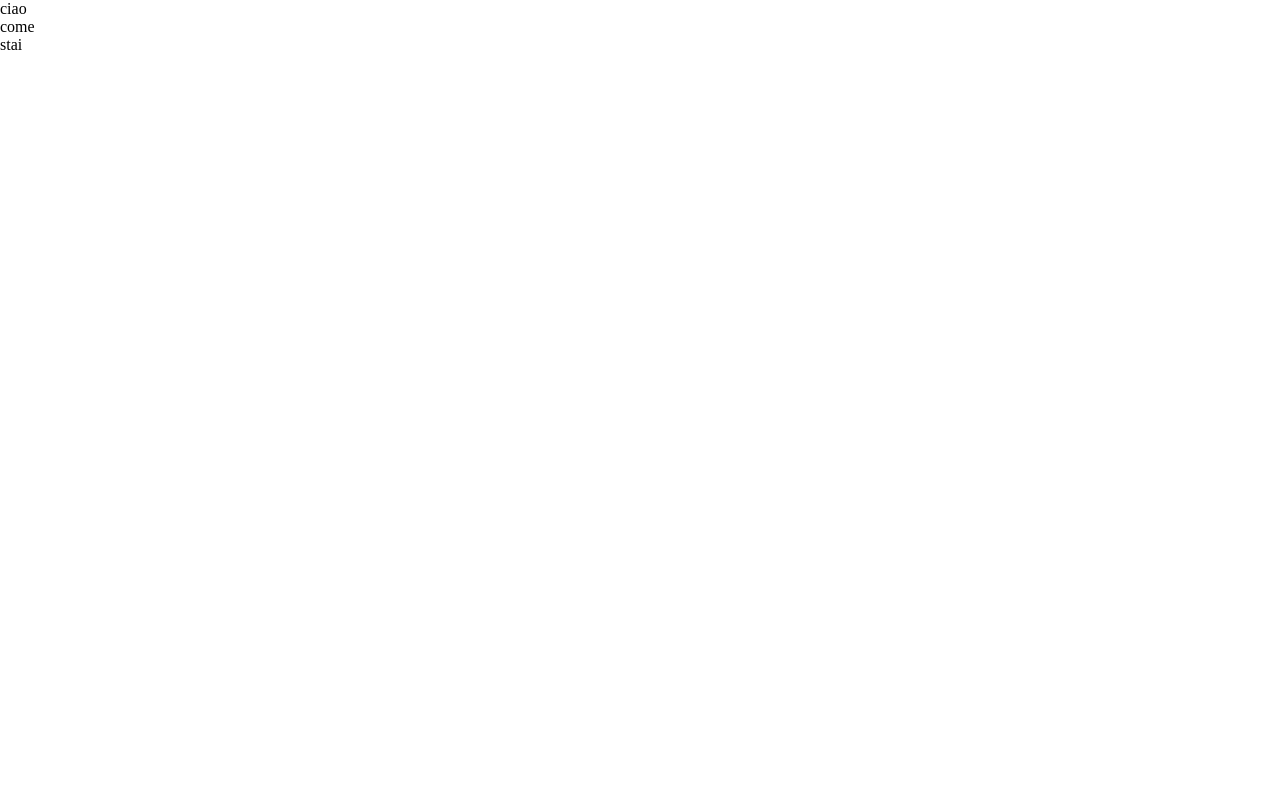
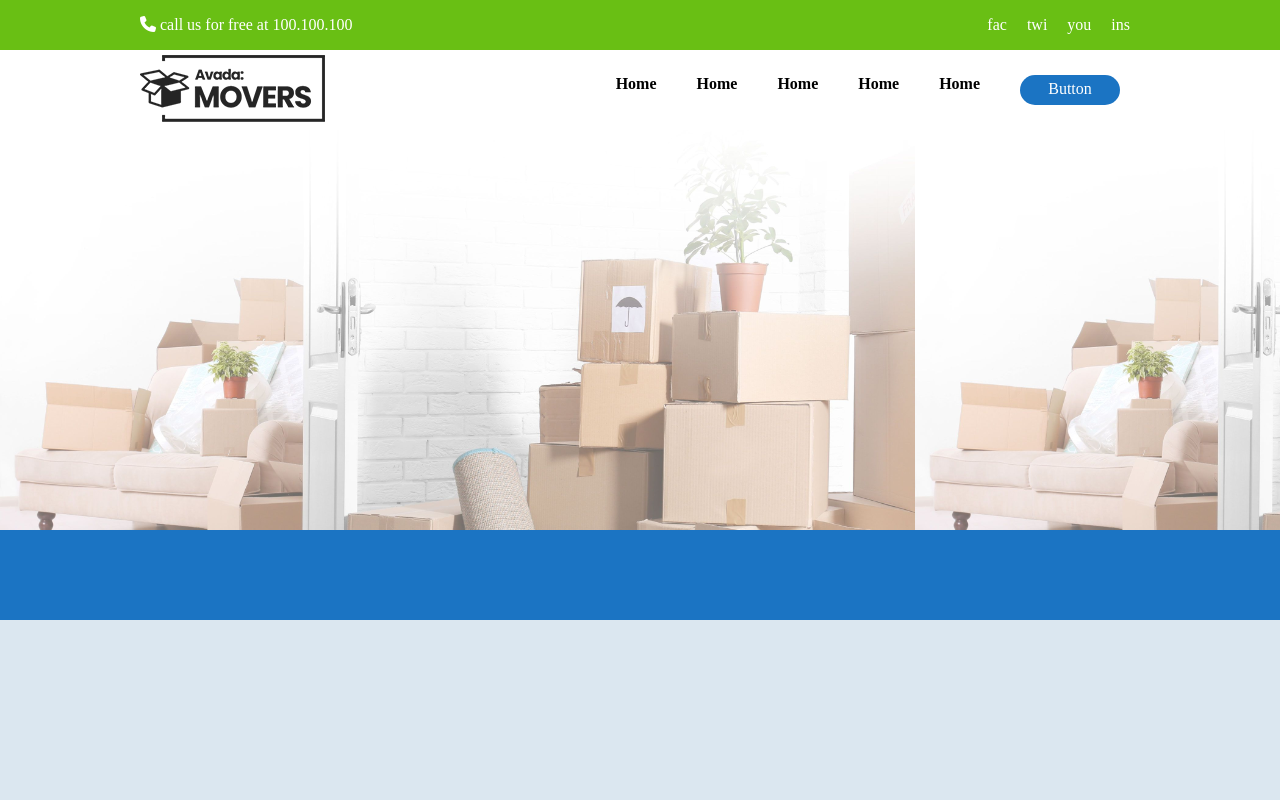
Before and after one commit to SorayaBoolean/proj-html-vuejs, a Vue app: page / in a window 1280 px wide. Shown: the top 800 px of the page. Built offline with nearby package versions, Linux system fonts and the light colour scheme.

Commit message:
General layout is ready, now I am going to add data, also fontawesome is now imported

```diff
--- a/package.json
+++ b/package.json
@@ -8,6 +8,7 @@
     "lint": "vue-cli-service lint"
   },
   "dependencies": {
+    "@fortawesome/fontawesome-free": "^6.2.0",
     "core-js": "^3.8.3",
     "vue": "^2.6.14"
   },
--- a/src/App.vue
+++ b/src/App.vue
@@ -14,6 +14,7 @@ import MyMain from './components/MyMain.vue'
 import MyFooter from './components/MyFooter.vue'
 
 
+
 export default {
   name: 'App',
   components: {
@@ -25,8 +26,12 @@ export default {
 </script>
 
 <style lang="scss">
- @import './styles/general.scss';
- @import './styles/vars.scss';
 
+  @import '~@fortawesome/fontawesome-free/css/all.css';
 
+ *{
+    padding: 0;
+    margin: 0;
+    box-sizing: border-box;
+}
 </style>
--- a/src/components/MyFooter.vue
+++ b/src/components/MyFooter.vue
@@ -1,6 +1,7 @@
 <template>
     <div>
-        stai
+        <div class="footer_top"></div>
+        <div class="footer_bottom"></div>
     </div>
 
 </template>
@@ -12,5 +13,10 @@ name: 'MyFooter'
 </script>
 
 <style scoped lang="scss">
+    .footer_top{
+        border-top: 10px solid #6ABF17;
+        height: 400px;
+    }
+
 
 </style>
--- a/src/components/MyHeader.vue
+++ b/src/components/MyHeader.vue
@@ -1,7 +1,53 @@
 <template>
   <div>
-    ciao
+    <div class="top_header">
+      <div class="header_container">
+        <div class="call_us">
+        <p>
+          <i class="fa-solid fa-phone"></i>
+           call us for free at 100.100.100
+        </p>
+      </div>
+      <div class="menu_list">
+        <ul>
+          <li>fac</li>
+          <li>twi</li>
+          <li>you</li>
+          <li>ins</li>
+        </ul>
+      </div>
+      </div>
+    </div>
+
+
+    <div class="bottom_header">
+      <div class="header_container">
+
+          <div class="logo_brand">
+          <img src="@/assets/img/avada-movers-logo.png" alt="">
+        </div>
+
+        <div class="navbar">
+          <nav>
+            <ul>
+              <li><a href="#">Home</a></li>
+              <li><a href="#">Home</a></li>
+              <li><a href="#">Home</a></li>
+              <li><a href="#">Home</a></li>
+              <li><a href="#">Home</a></li>
+              <li><div class="button">Button</div></li>
+            </ul>
+          </nav>
+        </div>
+      </div>
+    </div>
+
+    <div class="jumbotron">
+      <div class="top_jumbotron"></div>
+      <div class="bottom_jumbotron"></div>
+    </div>
   </div>
+
 </template>
 
 <script>
@@ -12,4 +58,87 @@ name: 'MyHeader'
 
 <style scoped lang="scss">
 
+  .header_container{
+    display: flex;
+    justify-content: space-between;
+    align-items:center;
+    width: 1000px;
+    margin: auto;
+  }
+
+  .top_header{
+    display: flex;
+    justify-content: space-between;
+    align-items: center;
+    background-color: #69BF14;
+    color:white;
+    height: 50px;
+    width: 100%;
+        .menu_list ul{
+          display:flex;
+          list-style: none;
+        }
+        li{
+          margin: 10px;
+        }
+  }
+
+  .bottom_header{
+    display: flex;
+    justify-content: space-around;
+    background-color: white;
+    height: 80px;
+    width: 100%;
+
+      ul {
+        display: flex;
+      }
+
+      nav ul li {
+        list-style: none;
+        color: black;
+        margin: 20px;
+      }
+
+      a {
+        color: black;
+        text-decoration:none ;
+        font-weight: bolder;
+
+            &:hover {
+            color:#69BF14;
+          }
+      }
+
+  }
+
+  .button{
+        text-align: center;
+        padding: 5px 0px;
+        color: #ffffff;
+        background-color: #1B74C3;
+        height: 30px;
+        width: 100px;
+        border-radius: 30px;
+
+        &:hover{
+          cursor:pointer;
+          font-weight: bold;
+
+        }
+    }
+
+  .top_jumbotron{
+    height: 400px;
+    width: 100%;
+    background-image: url(@/assets/img/avada-movers-homeherobackground-final.jpg);
+    background-size: contain;
+  }
+
+  .bottom_jumbotron{
+    background-color: #1B74C3;
+    height: 90px;
+    width:100%;
+  }
+
 </style>
--- a/src/components/MyMain.vue
+++ b/src/components/MyMain.vue
@@ -1,6 +1,7 @@
 <template>
   <div>
-    come
+    <div class="award_winning"></div>
+    <div class="full_serv_solution"></div>
   </div>
 </template>
 
@@ -11,5 +12,14 @@ name: 'MyMain'
 </script>
 
 <style scoped lang="scss">
+  .award_winning{
+    height:400px;
+    background-color:#dbe7f0;
+  }
+
+  .full_serv_solution{
+    height: 500px;
+    width:100%;
+  }
 
 </style>
--- a/src/styles/general.scss
+++ /dev/null
@@ -1,5 +0,0 @@
-*{
-    padding: 0;
-    margin: 0;
-    box-sizing: border-box;
-}
--- a/src/styles/vars.scss
+++ /dev/null
@@ -1,14 +0,0 @@
-///////Main Colors//////
-
-$lima_green:#69BF14;
-$denim_blue:#1975C0;
-
-
-
-
-
-
-///////Text Vars////////
-$text_white:white;
-$text_black:black;
-$text_gray:#AFAEAE;
```
Also changed, not shown: src/components/HelloWorld.vue (deleted, +0 -58 lines), 1 other file (tests, documents, lock files or other folders).
